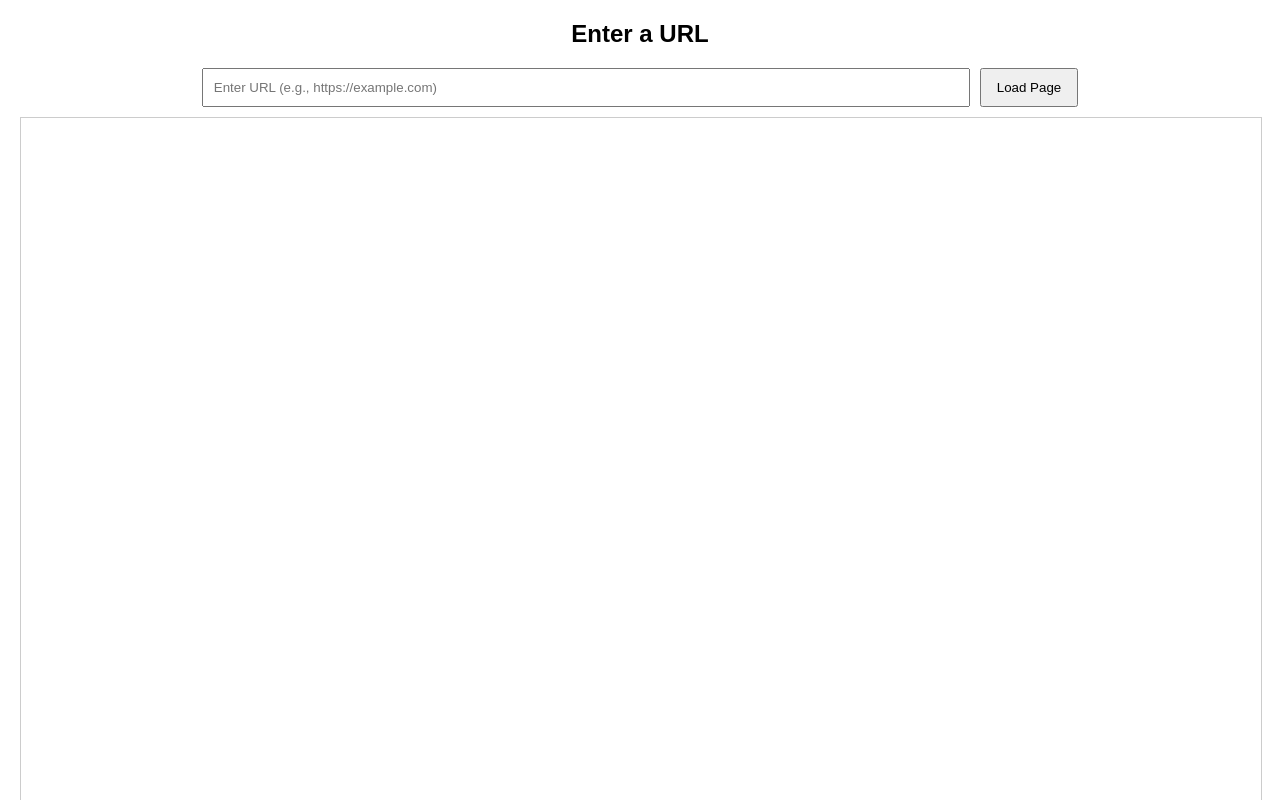
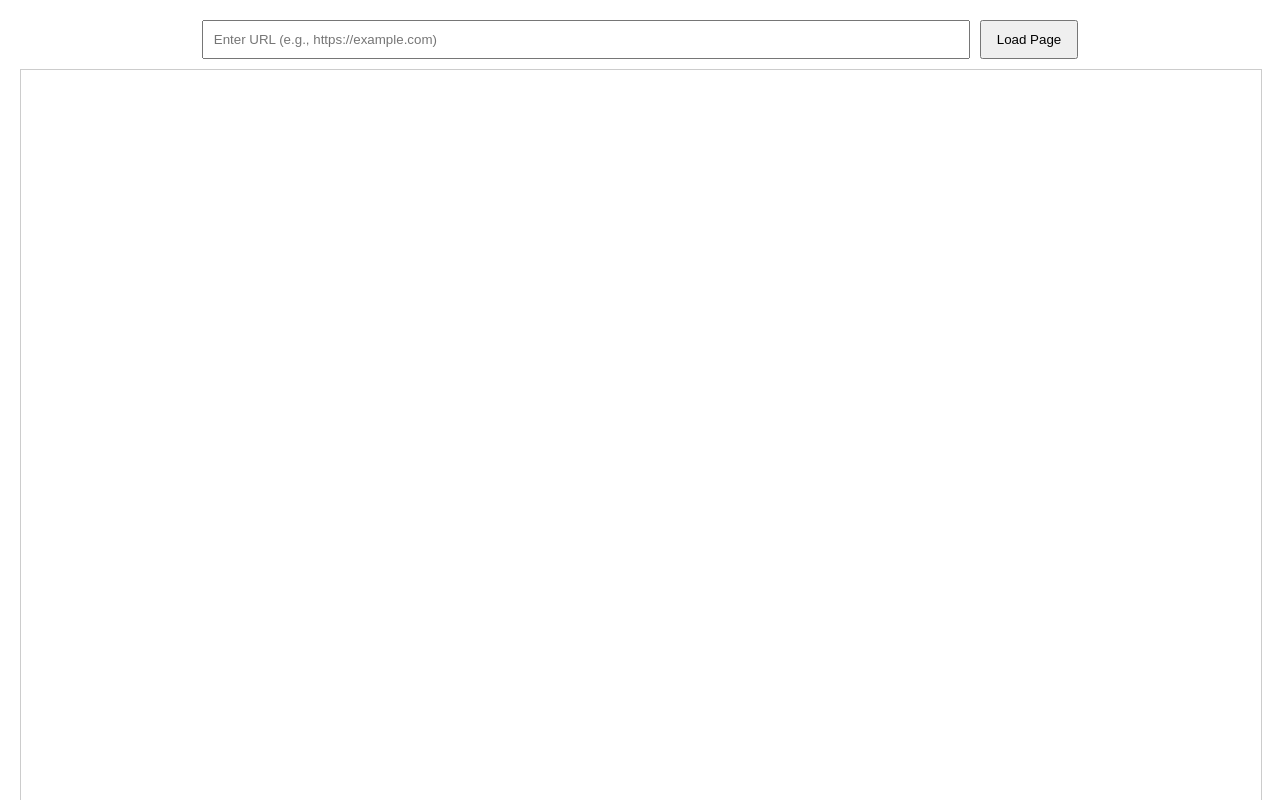
Before and after one commit to githubmatthewmarchantcouk/CraigRimmer, a plain HTML site: page index.html in a window 1280 px wide. Shown: the top 800 px of the page. Drawn offline with Linux system fonts and the light colour scheme; no server answers.

Commit message:
Update index.html

```diff
--- a/index.html
+++ b/index.html
@@ -44,7 +44,6 @@
     </style>
 </head>
 <body>
-    <h2>Enter a URL</h2>
 
     <div class="input-container">
         <input type="text" id="urlInput" placeholder="Enter URL (e.g., https://example.com)">
```
